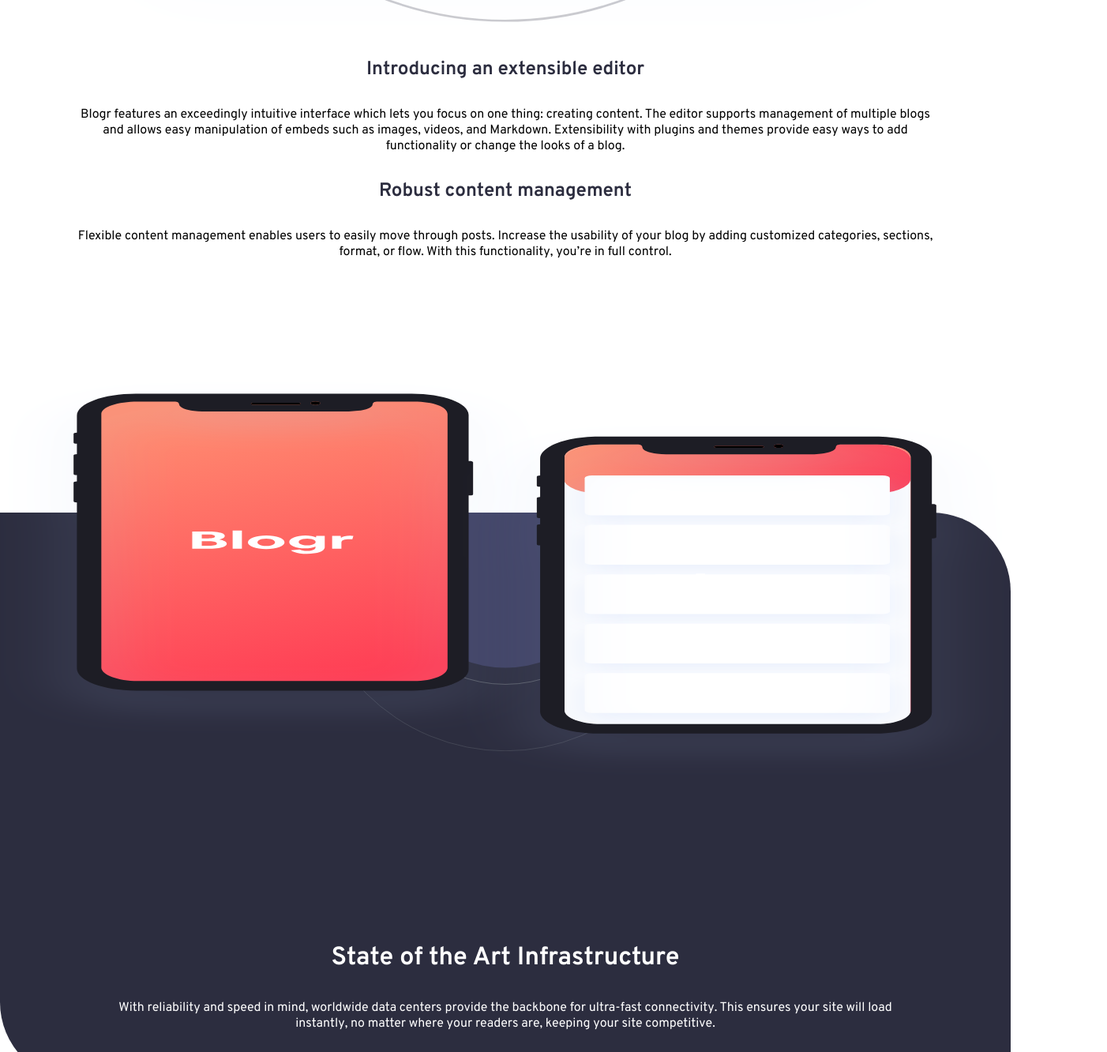
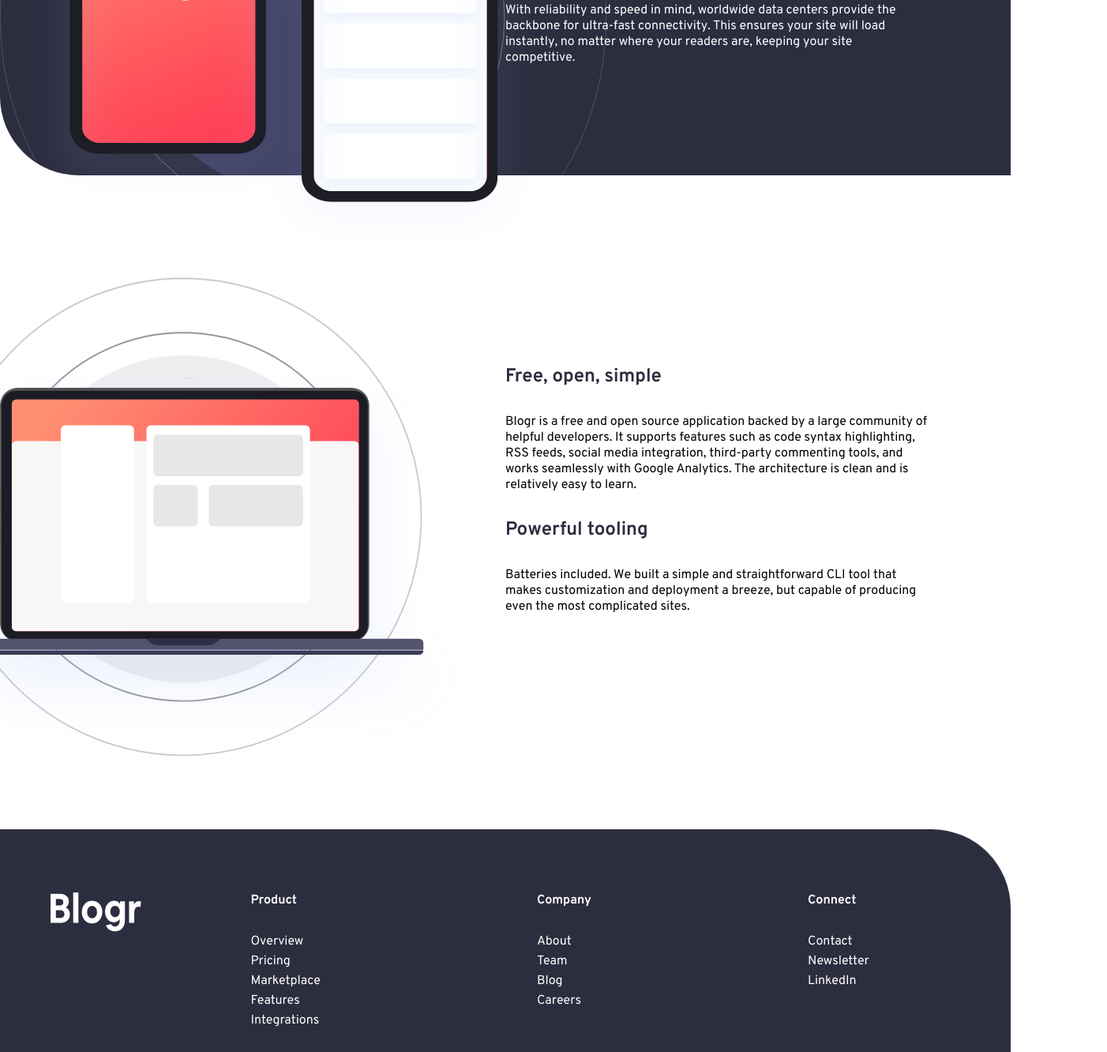
Before and after one commit to Edixon06/Blogr, a plain HTML site: page index.html in a window 1280 px wide. Shown: the part 1468-2800 px from the top of the page at 79% size, 1402 px wide, since content can reach past the window. Drawn offline with Linux system fonts and the light colour scheme.

Commit message:
estilos para version de escritorio

```diff
--- a/index.html
+++ b/index.html
@@ -95,17 +95,21 @@
   <section class="main-content">
     <div class="container">
       <h2>Designed for the future</h2>
+      <div class="section-content">
         <img src="images/illustration-editor-mobile.svg" class="img">
+        <div class="content">
           <h2>Introducing an extensible editor</h2>
           <p>Blogr features an exceedingly intuitive interface which lets you focus on one thing: creating content.
             The editor supports management of multiple blogs and allows easy manipulation of embeds such as images,
             videos, and Markdown. Extensibility with plugins and themes provide easy ways to add functionality or
             change the looks of a blog.</p>
-    </div>
-    <div class="container">
           <h2>Robust content management</h2>
           <p>Flexible content management enables users to easily move through posts. Increase the usability of your blog
-        by adding customized categories, sections, format, or flow. With this functionality, you’re in full control.</p>
+            by adding customized categories, sections, format, or flow. With this functionality, you’re in full control.
+          </p>
+        </div>
+      </div>
+
     </div>
     <section class="overflow-img-section">
       <img src="images/illustration-phones.svg" class="overflow-img img">
@@ -114,16 +118,22 @@
         This ensures your site will load instantly, no matter where your readers are, keeping your site competitive.</p>
     </section>
     <div class="container">
+      <div class="section-content reverse">
         <img src="images/illustration-laptop-mobile.svg" class="img">
+        <div class="content">
           <h2>Free, open, simple</h2>
           <p>Blogr is a free and open source application backed by a large community of helpful developers. It supports
-        features such as code syntax highlighting, RSS feeds, social media integration, third-party commenting tools,
+            features such as code syntax highlighting, RSS feeds, social media integration, third-party commenting
+            tools,
             and works seamlessly with Google Analytics. The architecture is clean and is relatively easy to learn.</p>
           <h2>Powerful tooling</h2>
-      <p>Batteries included. We built a simple and straightforward CLI tool that makes customization and deployment a
+          <p>Batteries included. We built a simple and straightforward CLI tool that makes customization and deployment
+            a
             breeze,
             but
             capable of producing even the most complicated sites.</p>
+        </div>
+      </div>
     </div>
   </section>
 
--- a/style.css
+++ b/style.css
@@ -231,6 +231,9 @@ a {
 
 /* Estilos para escritorio */
 @media(min-width: 1280px){
+    body {
+        overflow-x: hidden;
+    }
     .mobile {
         display: none;
     }
@@ -242,6 +245,9 @@ a {
         justify-content: flex-start;
         margin: 0 auto;
         width: 80%;
+    }
+    .not-in-cover {
+        height: 110px;
     }
     .main-nav-desktop {
         margin-left: 5rem;
@@ -290,6 +296,65 @@ a {
     .cover-section h1 {
         font-size: 38px;
     }
-
+    .section-content {
+        display: flex;
+        text-align: left;
+        position: relative;
+    }
+    .section-content img {
+        position: absolute;
+        width: 70%;
+        right: -20%;
+        top: -40%;
+    }
+    .section-content .content {
+        width: 50%;
+    }
+    .overflow-img-section {
+        align-items: flex-end;
+        min-height: auto;
+        height: 50vh;
+        background-position: left center;
+        background-size: 60%;
+        margin-bottom: 15rem;
+    }
+    .overflow-img-section .overflow-img {
+        width: 50%;
+        height: 70vh;
+        top: -100px;
+        left: 40px;
+    }
+    .overflow-img-section h2, .overflow-img-section p {
+        width: 50%;
+        margin-top: 0;
+        text-align: left;
+    }
+    .reverse {
+        flex-direction: row-reverse;
+        margin-bottom: 15rem;
+    }
+    .reverse img {
+        right: auto;
+        left: -30%;
+        top: -50%;
+        width: 85%;
+    }
+    .main-footer {
+        display: flex;
+        text-align: left;
+        padding: 5rem 5%;
+    }
+    .footer-logo {
+        height: 50px;
+        width: 10%;
+    }
+    .footer-nav {
+        width: 80%;
+    }
+    .footer-nav > ul {
+        display: flex;
+        justify-content: space-between;
+        margin-left: 15%;
+    }
 }
 /* Fin estilos para escritorio */
```
Lines whose indentation alone changed are shown as unchanged.
